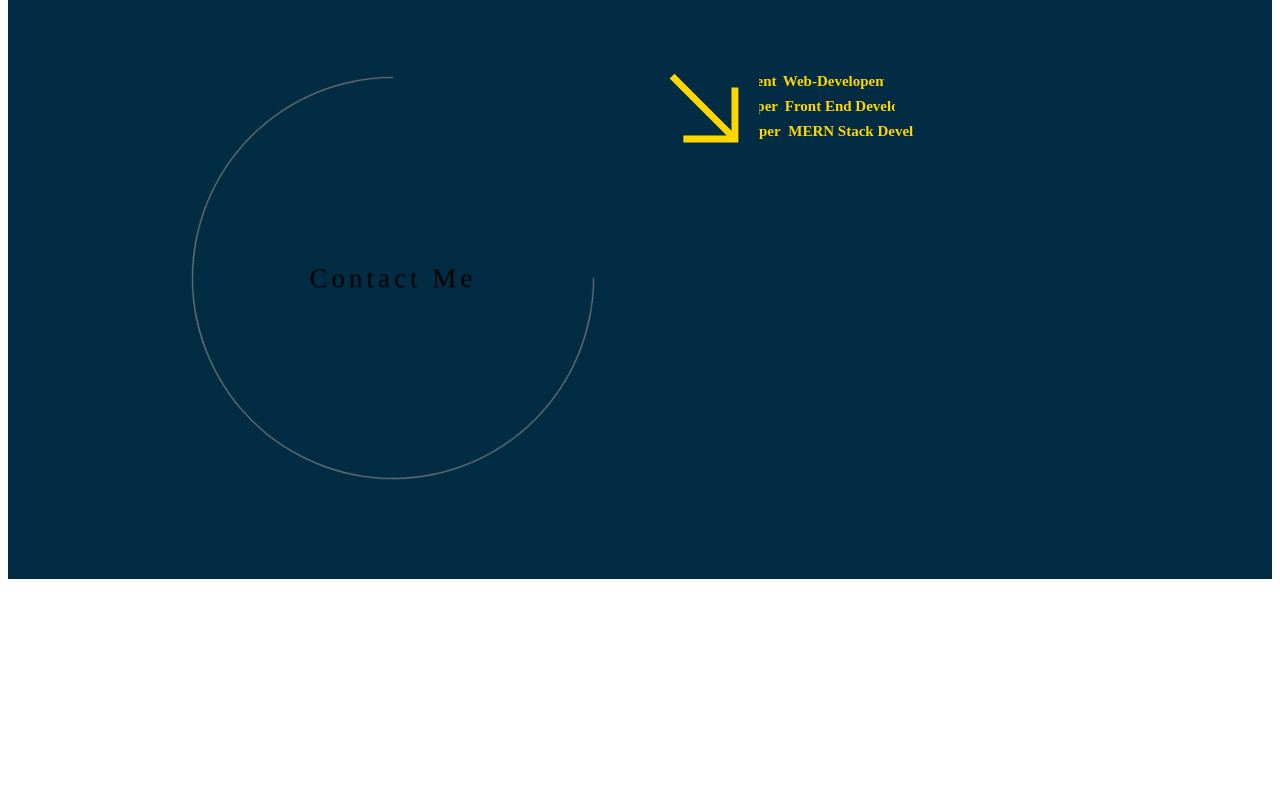
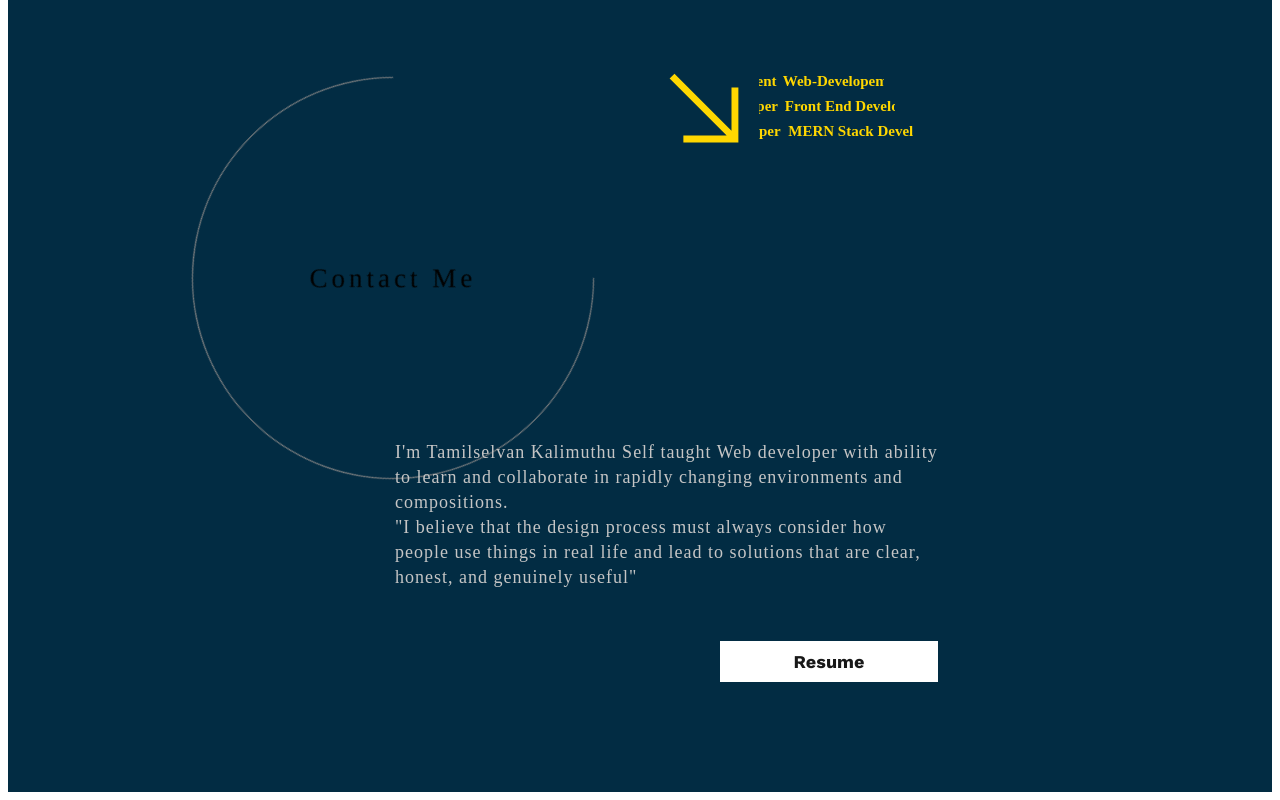
Before and after one commit to tamilselvanks007/personal-portfolio, a React (Create React App) app: page / in a window 1280 px wide. Shown: the part 612-1412 px from the top of the page. Before the commit the page ends 1199 px from the top, so only its background shows below. Built offline with nearby package versions, Linux system fonts and the light colour scheme; a web font is replaced by a local one.

Commit message:
intro-about-info🎉

```diff
--- /dev/null
+++ b/src/css/components/IntroText/IntroText.css
@@ -0,0 +1,19 @@
+.intro-text {
+  position: relative;
+  color: rgb(197, 197, 197);
+  line-height: 25px;
+  letter-spacing: 1px;
+  margin-top: -80px;
+  font-size: clamp(11.5px, 5px + 1.5vw, 18px);
+  padding: 3px;
+}
+@media screen and (max-width: 580px) {
+  .intro-text {
+    line-height: 20px;
+  }
+}
+@media screen and (max-width: 380px) {
+  .intro-text {
+    line-height: 16px;
+  }
+}
--- a/src/css/pages/Home/Home.css
+++ b/src/css/pages/Home/Home.css
@@ -41,6 +41,12 @@
   top: -100px;
   left: 30px;
   gap: 20px;
+}
+
+.resume-btn-wrap {
+  display: flex;
+  justify-content: flex-end;
+  padding: 10px;
 }
 
 .contact {
--- /dev/null
+++ b/src/js/components/IntroText/Intro.jsx
@@ -0,0 +1,19 @@
+import React from "react";
+import "../../../css/components/IntroText/IntroText.css";
+import { IntroInfo } from "../../data/Info";
+import { motion } from "framer-motion";
+
+const Intro = () => {
+  return (
+    <motion.div
+      className="intro-text"
+      initial={{ opacity: 0 }}
+      animate={{ opacity: 1 }}
+      transition={{ duration: 1.2 }}
+    >
+      <IntroInfo />
+    </motion.div>
+  );
+};
+
+export default Intro;
--- a/src/js/pages/Home/Home.jsx
+++ b/src/js/pages/Home/Home.jsx
@@ -1,10 +1,12 @@
 import React from "react";
+import "../../../css/pages/Home/Home.css";
 import { motion } from "framer-motion";
 import Navbar from "../../components/Navbar/Navbar";
 import PageHeader from "../../components/PageHeader/PageHeader";
 import SkillsIntro from "../../components/SkillsIntro/SkillsIntro";
 import ContactBtn from "../../components/ContactBtn/ContactBtn";
-import "../../../css/pages/Home/Home.css";
+import Intro from "../../components/IntroText/Intro";
+import CTABtn from "../../components/CTABtn/CTABtn";
 
 const Home = () => {
   return (
@@ -24,6 +26,15 @@ const Home = () => {
         <div className="container">
           <section className="intro">
             <ContactBtn />
+            <Intro />
+            <div className="resume-btn-wrap">
+              <CTABtn
+                text="Resume"
+                link=""
+                padding="clamp(8px, 2px + 1vh, 10px)"
+                width="clamp(120px, 90px + 10vw, 220px)"
+              />
+            </div>
           </section>
         </div>
       </motion.div>
```
Also changed, not shown: src/js/data/Info.jsx (renamed from src/js/data/IntroInfo.jsx).
